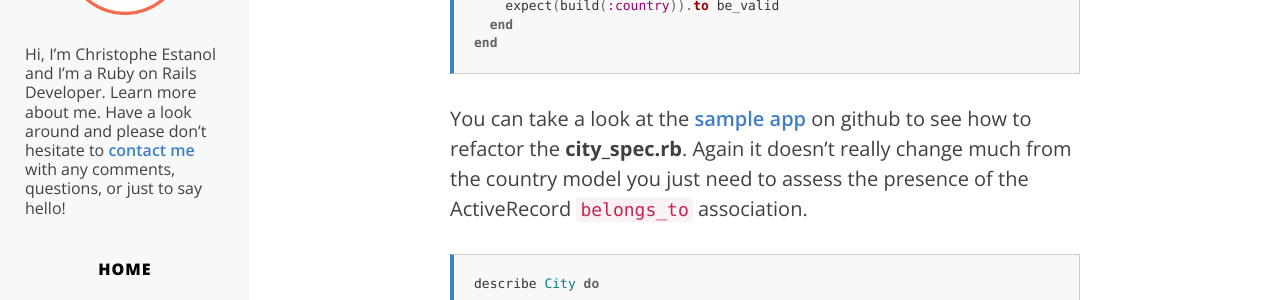
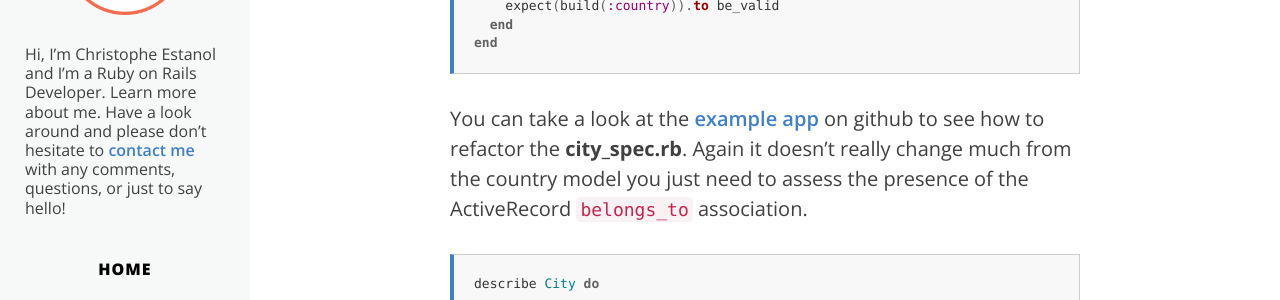
Before and after one commit to ChrisEstanol/ce-blog, a Jekyll site: the page built from _posts/blog/2015-03-12-introduction-to-testing-with-rspec.md, in a window 1280 px wide and 900 px high, scrolled down 10308 px. Shown: the part 155-455 px from the top of the window. Built offline with Jekyll 4.4.1, drawn with Linux system fonts in a browser that asks for light colours; nearby versions of some CDN libraries; Markdown is read by kramdown in place of the engine named in the settings; comment, search, counter and statistics services are not loaded.

Commit message:
Fixing typos

````diff
--- a/_posts/blog/2015-03-12-introduction-to-testing-with-rspec.md
+++ b/_posts/blog/2015-03-12-introduction-to-testing-with-rspec.md
@@ -350,7 +350,7 @@
 end
 ```
 
-You can take a look at the [sample app](http) on github to see how to refactor the **city_spec.rb**. Again it doesn't really change much from the country model you just need to assess the presence of the ActiveRecord `belongs_to` association.
+You can take a look at the [example app](https://github.com/ChrisEstanol/ajax_nested_table) on github to see how to refactor the **city_spec.rb**. Again it doesn't really change much from the country model you just need to assess the presence of the ActiveRecord `belongs_to` association.
 
 ```ruby
 describe City do
````
Also changed, not shown: 1 other file.
